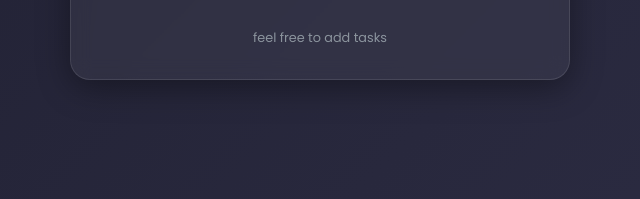
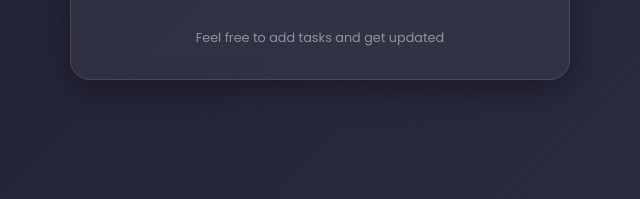
Before and after one commit to tayyababdulhannan1316/Todo-App-using-HTML-CSS-JS, a plain HTML site: page index.html in a window 1280 px wide. Shown: the part 516-715 px from the top of the page, 320-960 px from the left. Drawn offline with Linux system fonts and the light colour scheme.

Commit message:
html file updated

```diff
--- a/index.html
+++ b/index.html
@@ -39,7 +39,7 @@
             </main>
 
             <footer>
-                <p>feel free to add tasks</p>
+                <p>Feel free to add tasks and get updated</p>
             </footer>
         </div>
     </main>
```
